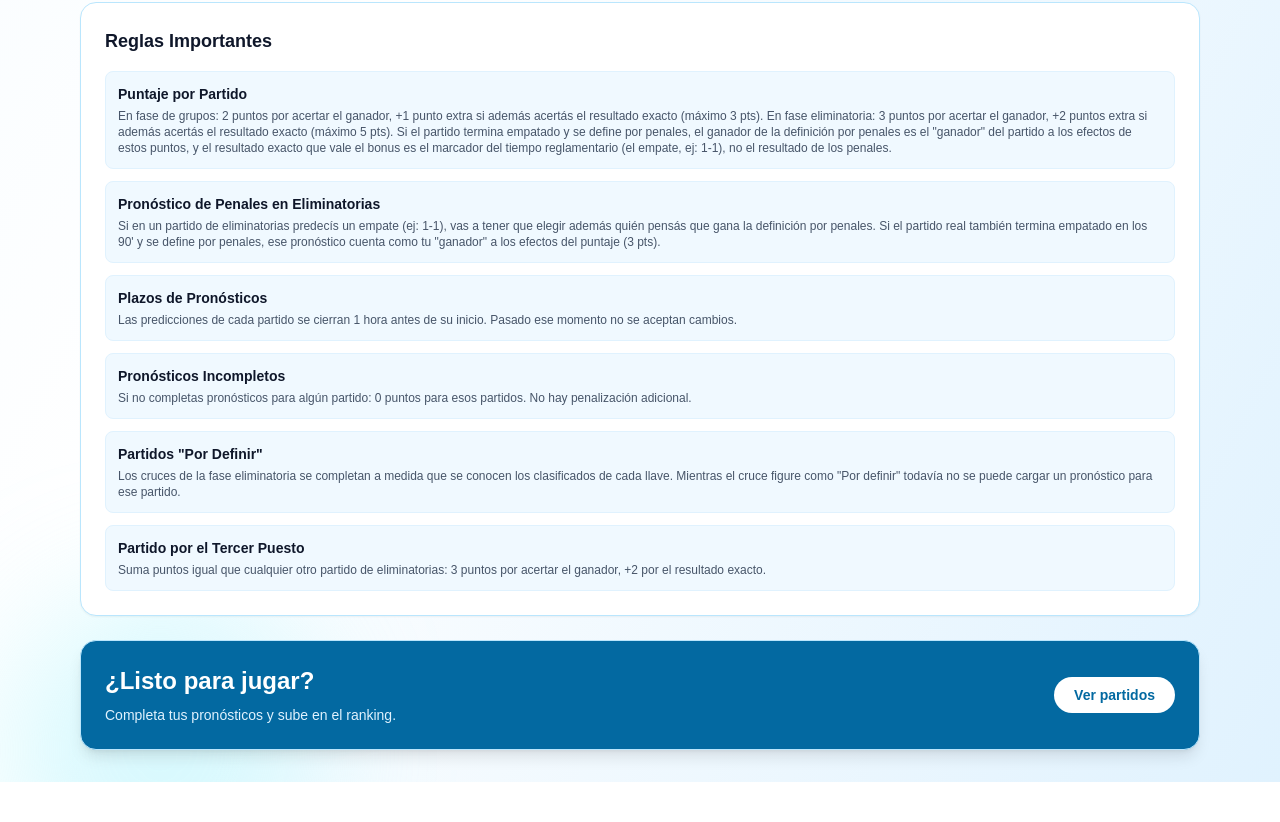
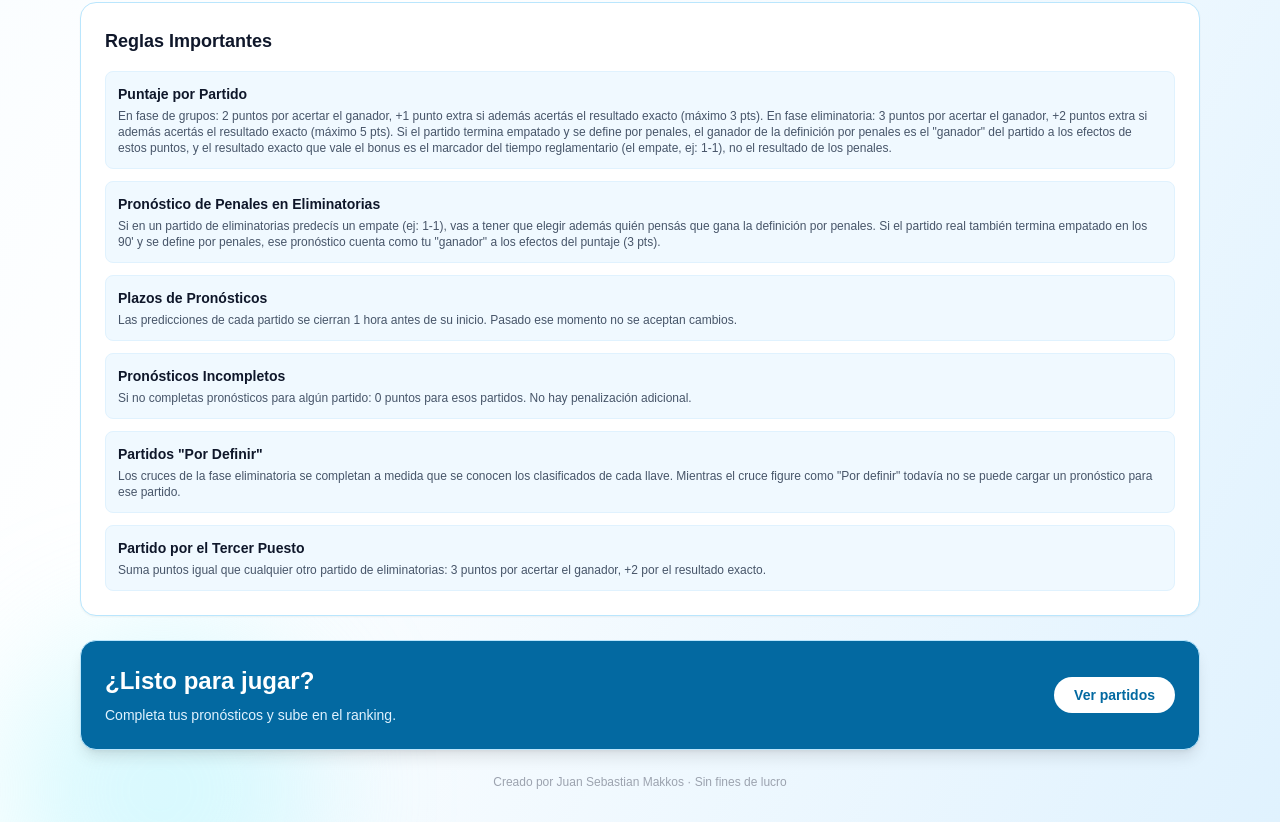
Before and after one commit to Sebitash/prode-off-topic-mundial-2026, a Next.js app in the folder frontend/: page /dashboard/rules in a window 1280 px wide. Shown: the part 1761-2583 px from the top of the page. Before the commit the page ends 2543 px from the top, so only its background shows below. Built offline with nearby package versions, Linux system fonts and the light colour scheme; no server answers.

Commit message:
mensaje, update

```diff
--- a/frontend/app/admin/page.tsx
+++ b/frontend/app/admin/page.tsx
@@ -315,6 +315,8 @@ export default function AdminPage() {
             </div>
           ))}
         </div>
+
+        <p className="text-center text-xs text-gray-400 dark:text-slate-500">Creado por Juan Sebastian Makkos · Sin fines de lucro</p>
       </div>
     </div>
   )
--- a/frontend/app/dashboard/page.tsx
+++ b/frontend/app/dashboard/page.tsx
@@ -77,6 +77,12 @@ export default function DashboardPage() {
     <div className="min-h-screen bg-gradient-to-br from-sky-50 via-white to-sky-100 dark:from-slate-950 dark:via-slate-900 dark:to-slate-950">
       <DashboardNav displayName={displayName} isAdmin={user.is_admin} />
       <div className="mx-auto max-w-6xl px-4 py-8 space-y-8">
+        <div className="rounded-lg border border-sky-200 dark:border-sky-800 bg-sky-50 dark:bg-sky-950/30 px-4 py-3 text-sm text-sky-800 dark:text-sky-400">
+          <p>
+            <span className="font-semibold">Novedad:</span> ahora podés cambiar entre tema claro ☀️ y oscuro 🌙 con el botón al lado de "Logout", arriba a la derecha.
+          </p>
+        </div>
+
         <div className="rounded-lg border border-amber-200 dark:border-amber-800 bg-amber-50 dark:bg-amber-950/30 px-4 py-3 text-sm text-amber-800 dark:text-amber-400">
           <p>Ante cualquier problema o bug, por favor comunicarse con Sebastian a sebastian.makkos2@gmail.com</p>
           <p className="mt-1">¡Muy pronto se sumará un premio para el top 3 (o el equivalente en plata)!</p>
--- a/frontend/app/dashboard/rules/page.tsx
+++ b/frontend/app/dashboard/rules/page.tsx
@@ -108,7 +108,7 @@ export default function RulesPage() {
             ← Volver al Dashboard
           </Link>
         </div>
-        <div className="rounded-2xl border border-sky-200/60 bg-gradient-to-br from-sky-50 via-white to-cyan-50 p-6 shadow-sm">
+        <div className="rounded-2xl border border-sky-200/60 dark:border-slate-700 bg-gradient-to-br from-sky-50 via-white to-cyan-50 dark:from-slate-900 dark:via-slate-800 dark:to-slate-900 p-6 shadow-sm">
           <p className="text-sm uppercase tracking-[0.3em] text-sky-700 dark:text-sky-400">
             Reglas del Juego
           </p>
@@ -302,6 +302,8 @@ export default function RulesPage() {
             </Link>
           </div>
         </div>
+
+        <p className="text-center text-xs text-gray-400 dark:text-slate-500">Creado por Juan Sebastian Makkos · Sin fines de lucro</p>
       </section>
       </div>
     </div>
--- a/frontend/app/matches/page.tsx
+++ b/frontend/app/matches/page.tsx
@@ -76,6 +76,7 @@ export default function MatchesPage() {
           userId={userId}
           allowPredict={false}
         />
+        <p className="mt-8 text-center text-xs text-gray-400 dark:text-slate-500">Creado por Juan Sebastian Makkos · Sin fines de lucro</p>
       </div>
     </div>
   )
--- a/frontend/app/predictions/page.tsx
+++ b/frontend/app/predictions/page.tsx
@@ -79,6 +79,7 @@ export default function PredictionsPage() {
           title="Tus Predicciones"
           description="Completá tus pronósticos para la fase de grupos y la fase eliminatoria. Las predicciones cierran 1 hora antes del inicio de cada partido. Los cruces de eliminatorias 'Por definir' se habilitan cuando se conocen los equipos."
         />
+        <p className="mt-8 text-center text-xs text-gray-400 dark:text-slate-500">Creado por Juan Sebastian Makkos · Sin fines de lucro</p>
       </div>
     </div>
   )
--- a/frontend/app/ranking/page.tsx
+++ b/frontend/app/ranking/page.tsx
@@ -145,6 +145,8 @@ export default function RankingPage() {
             </table>
           </div>
         </div>
+
+        <p className="mt-8 text-center text-xs text-gray-400 dark:text-slate-500">Creado por Juan Sebastian Makkos · Sin fines de lucro</p>
       </div>
     </div>
   )
--- a/frontend/app/rules/page.tsx
+++ b/frontend/app/rules/page.tsx
@@ -103,7 +103,7 @@ export default function RulesPage() {
         <div className="absolute -bottom-32 left-0 h-80 w-80 rounded-full bg-cyan-200/40 blur-3xl" />
 
         <section className="relative z-10 mx-auto grid max-w-6xl gap-6 px-4 py-8">
-        <div className="rounded-2xl border border-sky-200/60 bg-gradient-to-br from-sky-50 via-white to-cyan-50 p-6 shadow-sm">
+        <div className="rounded-2xl border border-sky-200/60 dark:border-slate-700 bg-gradient-to-br from-sky-50 via-white to-cyan-50 dark:from-slate-900 dark:via-slate-800 dark:to-slate-900 p-6 shadow-sm">
           <p className="text-sm uppercase tracking-[0.3em] text-sky-700 dark:text-sky-400">
             Reglas del Juego
           </p>
@@ -297,6 +297,8 @@ export default function RulesPage() {
             </Link>
           </div>
         </div>
+
+        <p className="text-center text-xs text-gray-400 dark:text-slate-500">Creado por Juan Sebastian Makkos · Sin fines de lucro</p>
       </section>
       </div>
     </div>
```
